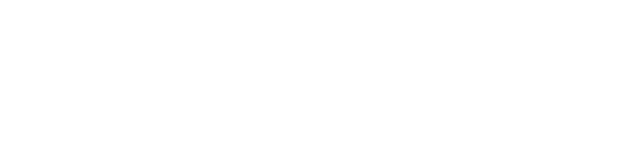
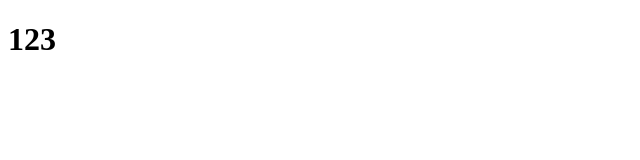
Before and after one commit to Shaun0118/project12, a plain HTML site: page index.html in a window 1280 px wide. Shown: the full height of the page, 0-640 px from the left. Drawn offline with Linux system fonts and the light colour scheme.

Commit message:
Update index.html

```diff
--- a/index.html
+++ b/index.html
@@ -6,5 +6,7 @@
     <meta name="viewport" content="width=device-width, initial-scale=1.0" />
     <title>Document</title>
   </head>
-  <body></body>
+  <body>
+  <h1>123</h1>
+  </body>
 </html>
```
